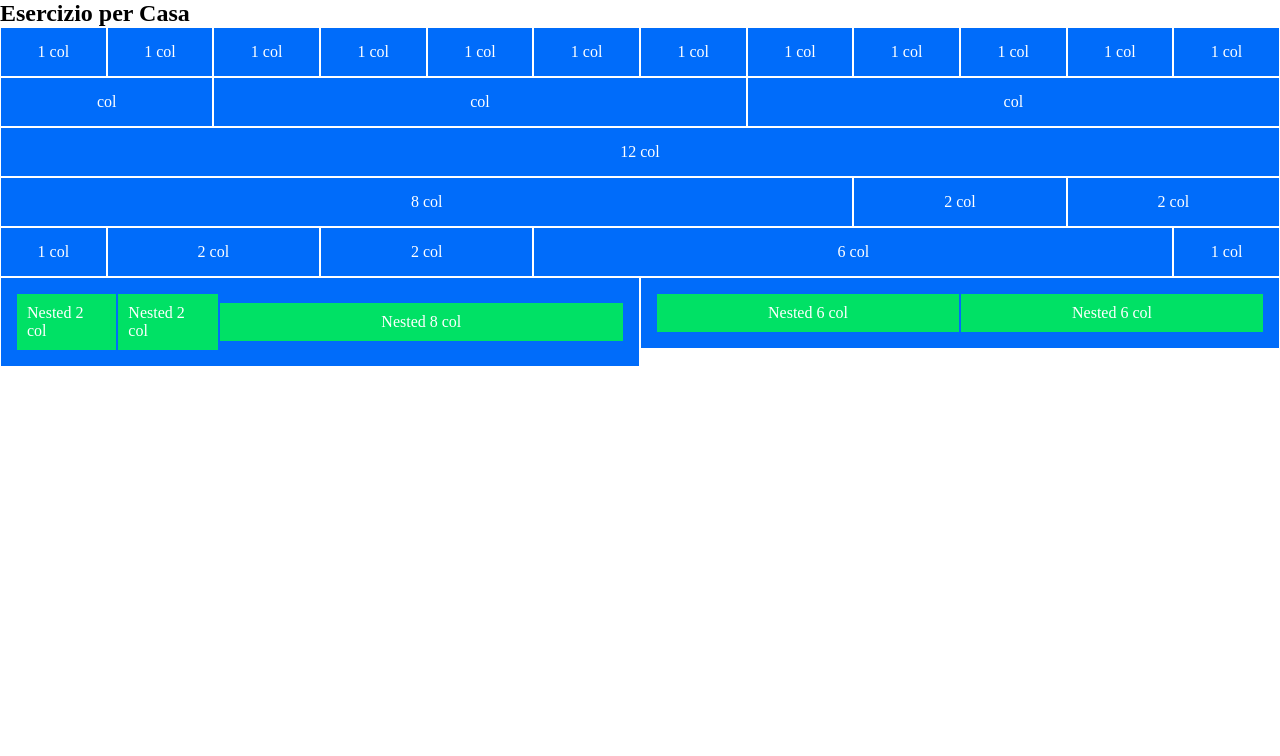
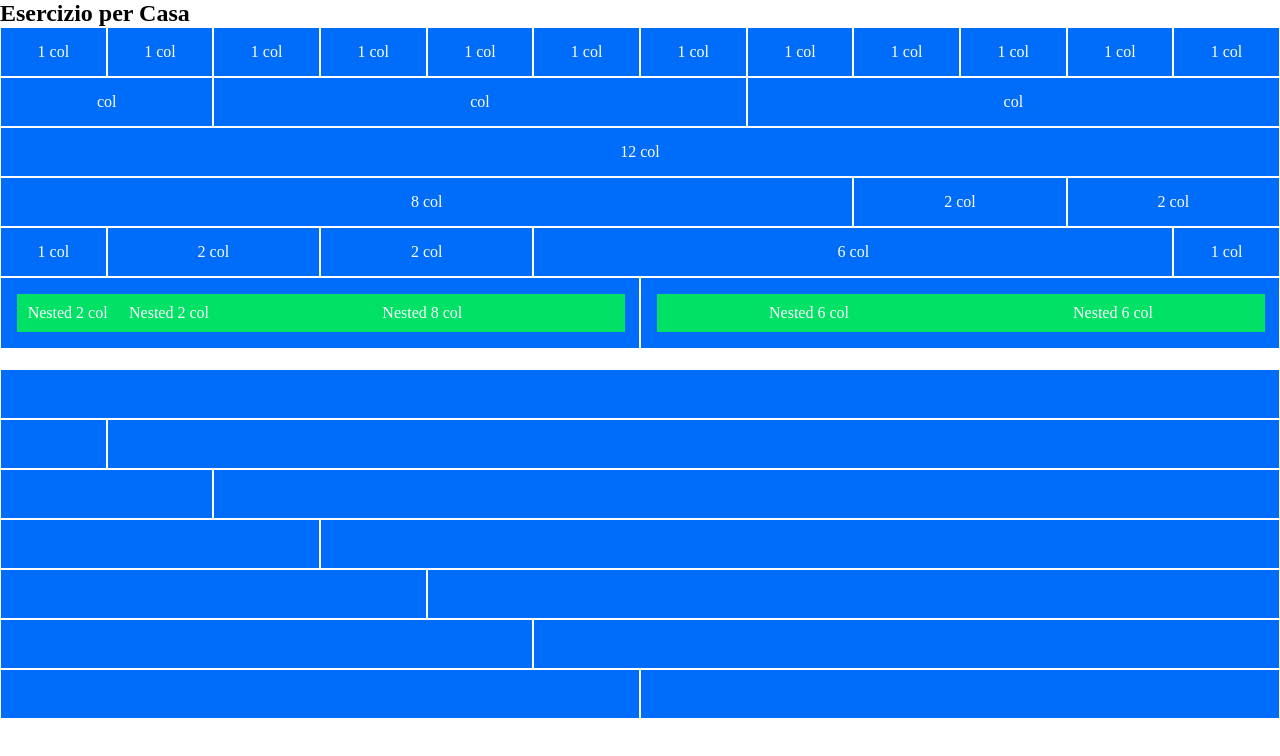
Before and after one commit to AntonioRusso1997/html-css-12bool, a plain HTML site: page index.html in a window 1280 px wide. Drawn offline with Linux system fonts and the light colour scheme.

Commit message:
Section 2

```diff
--- a/css/style.css
+++ b/css/style.css
@@ -11,7 +11,7 @@ section {
 .box {
     width: 100%;
     height: 100%;
-    min-height: 50%;
+    min-height: 50px;
     background-color: #006cfa;
     color: white;
     border: 1px solid white;
@@ -19,6 +19,7 @@ section {
 }
 
 .nestedgreen {
+    width: 100%;
     background-color: #00e165;
     margin: 1px;
     padding: 10px;
--- a/index.html
+++ b/index.html
@@ -9,6 +9,8 @@
     <title>12BoolFlexResponsive</title>
 </head>
 <body>
+    <!-- ESERCIZI PER CASA -->
+    <!-- SEZIONE 1 -->
     <section class="container-fluid">
         <h2>Esercizio per Casa</h2>
         <div class="row">
@@ -182,5 +184,81 @@
 
         </div>
     </section>
+<!-- / SEZIONE 1 -->
+
+<!-- SEZIONE 2 -->
+<section>
+    <div class="container-fluid">
+        <div class="row">
+            <div class="col-xs-12">
+                <div class="box">
+                </div>
+            </div>
+        </div>
+        <div class="row">
+            <div class="col-xs-1">
+                <div class="box">
+                </div>
+            </div>
+            <div class="col-xs-11">
+                <div class="box">
+                </div>
+            </div>
+        </div>
+        <div class="row">
+            <div class="col-xs-2">
+                <div class="box">
+                </div>
+            </div>
+            <div class="col-xs-10">
+                <div class="box">
+                </div>
+            </div>
+        </div>
+        <div class="row">
+            <div class="col-xs-3">
+                <div class="box">
+                </div>
+            </div>
+            <div class="col-xs-9">
+                <div class="box">
+                </div>
+            </div>
+        </div>
+        <div class="row">
+            <div class="col-xs-4">
+                <div class="box">
+                </div>
+            </div>
+            <div class="col-xs-8">
+                <div class="box">
+                </div>
+            </div>
+        </div>
+        <div class="row">
+            <div class="col-xs-5">
+                <div class="box">
+                </div>
+            </div>
+            <div class="col-xs-7">
+                <div class="box">
+                </div>
+            </div>
+        </div>
+        <div class="row">
+            <div class="col-xs-6">
+                <div class="box">
+                </div>
+            </div>
+            <div class="col-xs-6">
+                <div class="box">
+                </div>
+            </div>
+        </div>
+    </div>
+</section>
+<!-- / SEZIONE 2 -->
+<!-- / ESERCIZI PER CASA -->
+
 </body>
 </html>
```
